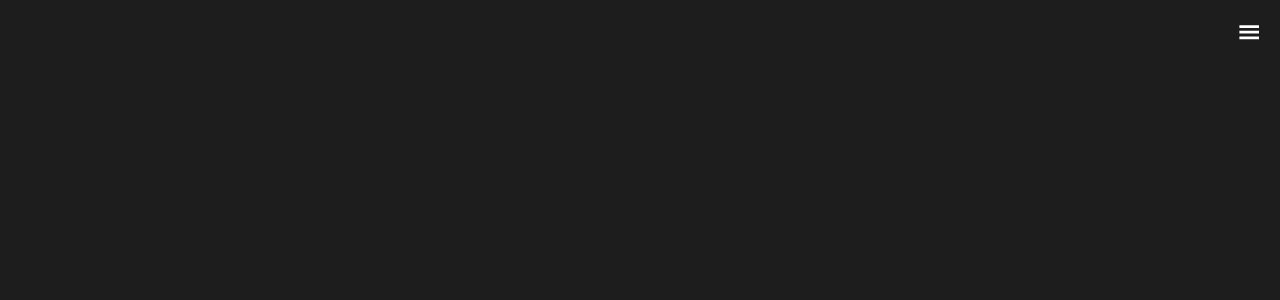
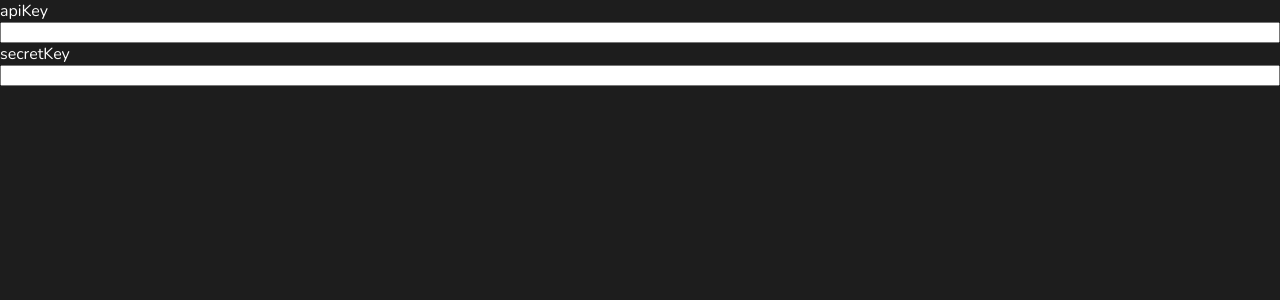
Before and after one commit to MathisVkg/BlockchainerV2, a React (Create React App) app in the folder client/: page /wallets in a window 1280 px wide. Shown: the top 300 px of the page. Built offline with nearby package versions, Linux system fonts and the light colour scheme.

Commit message:
wallets page

```diff
--- a/client/src/App.js
+++ b/client/src/App.js
@@ -7,6 +7,7 @@ import NavBar from "./components/NavBar"
 import Home from "./components/Home"
 import User from "./components/User"
 import Details from "./components/pages/Details"
+import Wallets from "./components/Wallets"
 import './assets/scss/Base.scss'
 import SignUp from "./components/pages/SignUp.jsx";
 import SignIn from "./components/pages/SignIn";
@@ -31,6 +32,9 @@ export default function App() {
             <Route path="/details/:cryptoid">
                 <Details />
             </Route>
+            <Route path="/wallets">
+                <Wallets />
+            </Route>
           </Switch>
       </Router>
   )
--- a/client/src/assets/scss/Home.scss
+++ b/client/src/assets/scss/Home.scss
@@ -119,6 +119,7 @@
             background-color: unset;
         }
         p {
+            cursor: pointer;
             color: #FFDF00;
             margin: 0;
             margin-left: 15px;
--- /dev/null
+++ b/client/src/assets/scss/Wallets.scss
@@ -0,0 +1,7 @@
+
+
+div {
+    display: flex;
+    flex-direction: column;
+    color: white;
+}
--- /dev/null
+++ b/client/src/components/Wallets.jsx
@@ -0,0 +1,13 @@
+import React from 'react'
+import './../assets/scss/Wallets.scss'
+
+const Wallets = () => {
+    return (
+        <div>
+            apiKey<input type="text" name="apiKey"/>
+            secretKey<input type="text" name="secretKey"/>
+        </div>
+    )
+}
+
+export default Wallets
```
